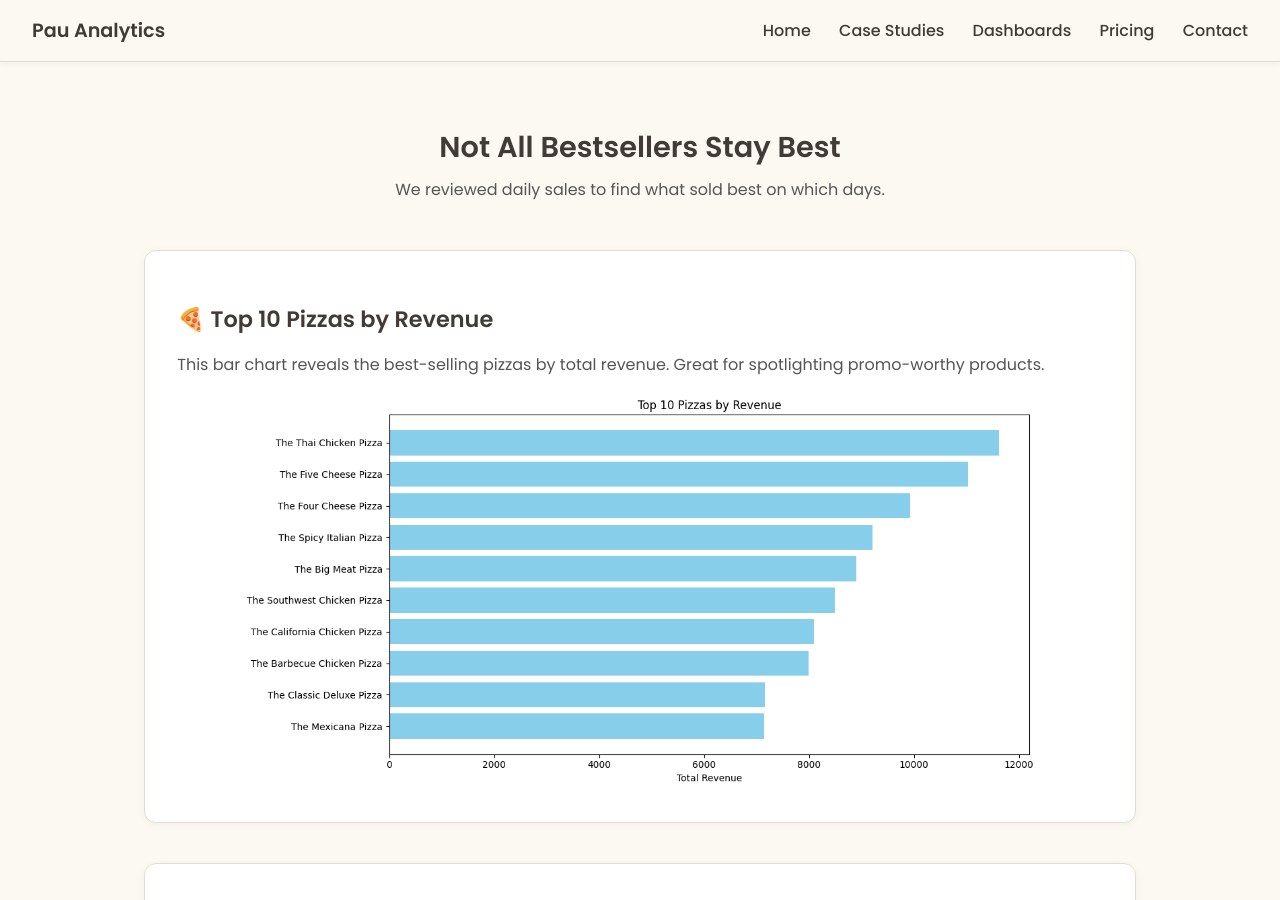
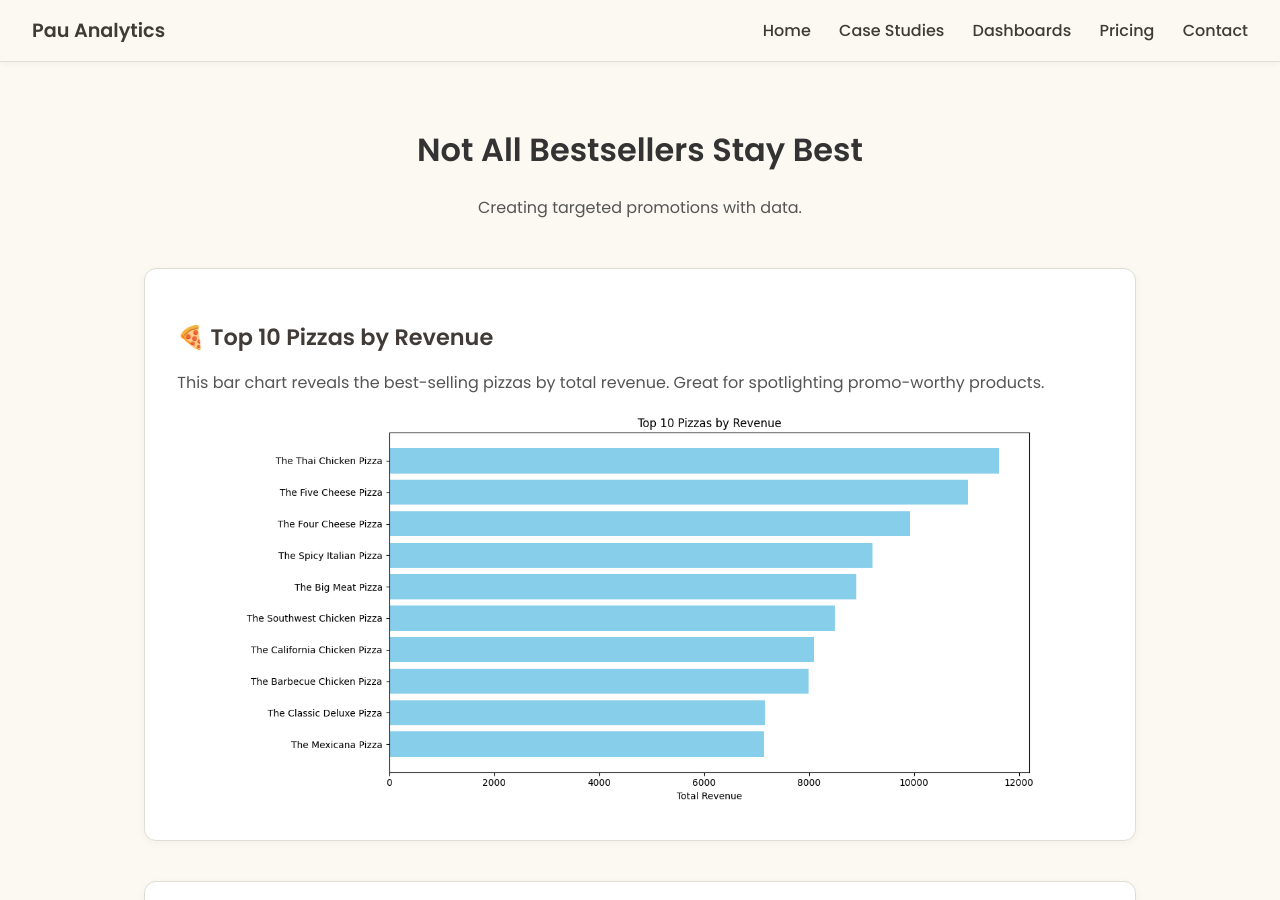
Before and after one commit to lyven81/pinnacles-learning-website, a Jekyll site: the page dashboard/dashboard-6.html, which Jekyll copies as it is, in a window 1280 px wide and 900 px high. Built offline with Jekyll 4.4.1, drawn with Linux system fonts in a browser that asks for light colours.

Commit message:
Update dashboard-6.html

```diff
--- a/dashboard/dashboard-6.html
+++ b/dashboard/dashboard-6.html
@@ -245,8 +245,8 @@
   <main class="container">
 
     <div class="dashboard-intro">
-      <h2>Not All Bestsellers Stay Best</h2>
-      <p>We reviewed daily sales to find what sold best on which days.</p>
+      <h1>Not All Bestsellers Stay Best</h1>
+      <p>Creating targeted promotions with data.</p>
     </div>
 
     <div class="chart-section">
```
Also changed, not shown: other parts of dashboard/dashboard-6.html (+2 -2 lines).
